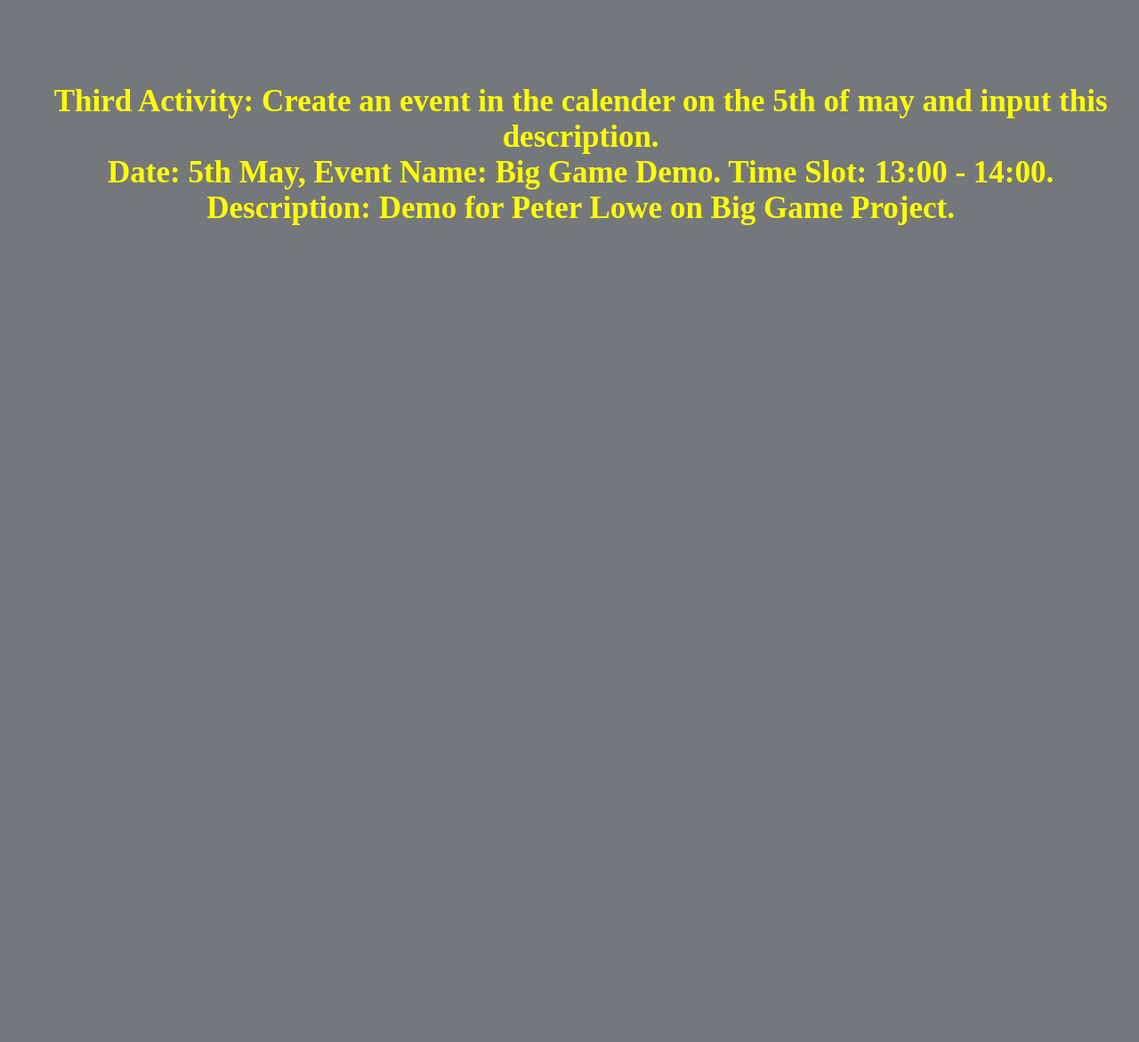
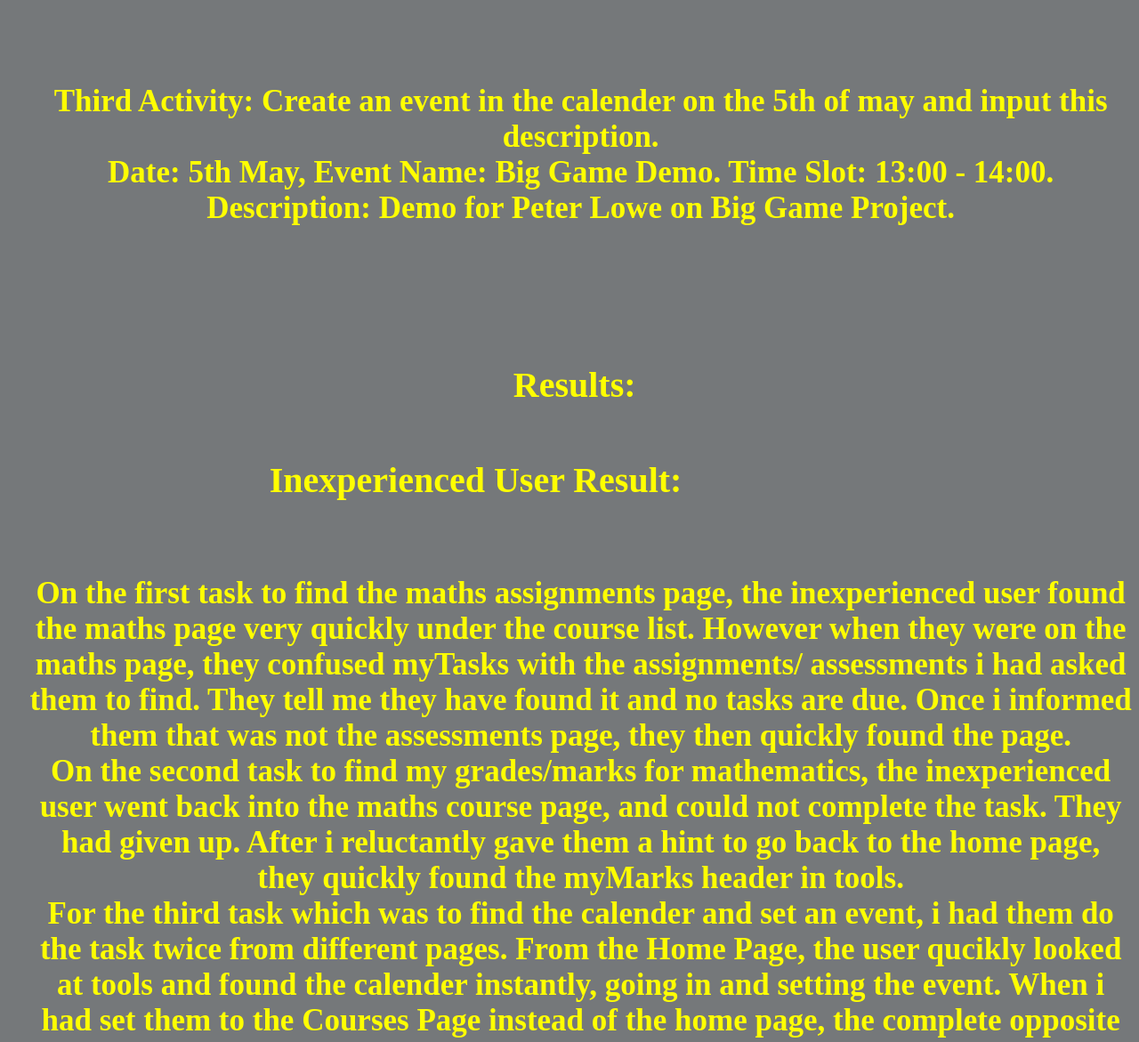
Before and after one commit to KenPowerClassroom/hci-accessibility-usability-project-2022-RichardButurla, a plain HTML site: page third.html in a window 1280 px wide. Shown: the part 779-1950 px from the top of the page at 89% size. Before the commit the page ends 1079 px from the top, so only its background shows below. Drawn offline with Linux system fonts and the light colour scheme.

Commit message:
added photos and one usability test

```diff
--- a/style.css
+++ b/style.css
@@ -8,15 +8,15 @@ h1 {
     font-size: 50px
 }
 h2{
-    padding-top: 9%;
+    padding-top: 6%;
     color: yellow;
     text-align: center;
     float: left;
     font-size: 40px;
-    margin-left: 40%;
+    margin-left: 45%;
 }
 h3{
-    padding-top: 4%;
+    padding-top: 9%;
     color: yellow;
     text-align: center;
     font-size: 30px;
@@ -70,9 +70,16 @@ li a:hover {
     float: left;
 }
 h4{
-    padding-top: 1%;
     color: yellow;
     text-align: center;
     font-size: 35px;
     padding-left: 2%;
+    float: left;
 }
+#user-result-text{
+    color: yellow;
+    text-align: center;
+    font-size: 40px;
+    float: right;
+    padding-right: 40%
+}
--- a/third.html
+++ b/third.html
@@ -32,7 +32,26 @@
                <h4 id="activity-text">Third Activity: Create an event in the calender on the 5th of may and input this description.<br>
                 Date: 5th May, Event Name: Big Game Demo. Time Slot: 13:00 - 14:00.<br>
                 Description: Demo for Peter Lowe on Big Game Project.
+               </h4> <br>
+
+               <h2>Results:</h2>
+
+               <h1 id="user-result-text">Inexperienced User Result:</h1>
+
+               <h4 id="activity-text"> On the first task to find the maths assignments page, the inexperienced user found the maths page very quickly under the course list.
+                   However when they were on the maths page, they confused myTasks with the assignments/ assessments i had asked them to find. They tell me they have found it
+                   and no tasks are due. Once i informed them that was not the assessments page, they then quickly found the page.<br>
+                   On the second task to find my grades/marks for mathematics, the inexperienced user went back into the maths course page, and could not complete the task.
+                   They had given up. After i reluctantly gave them a hint to go back to the home page, they quickly found the myMarks header in tools.<br>
+                   For the third task which was to find the calender and set an event, i had them do the task twice from different pages. From the Home Page, the user qucikly
+                   looked at tools and found the calender instantly, going in and setting the event.
+                   When i had set them to the Courses Page instead of the home page, the complete opposite happened. <br>
+                   First they tried to use the course search tab. Which yielded no results when they typed in calender. They then continued to stare at the screen for a minute
+                   completely oblivious to the drop down bar in the top right which is a shortcut to the calender and other pages. The user then gave up, went to Home, and found
+                   the page Again.
                </h4>
+
+               <h1 id="user-result-text">General User Result:</h1>
 
 </body>
 </html>
```
Also changed, not shown: flexibilityPic.png (added), settingsPic.png (added).
